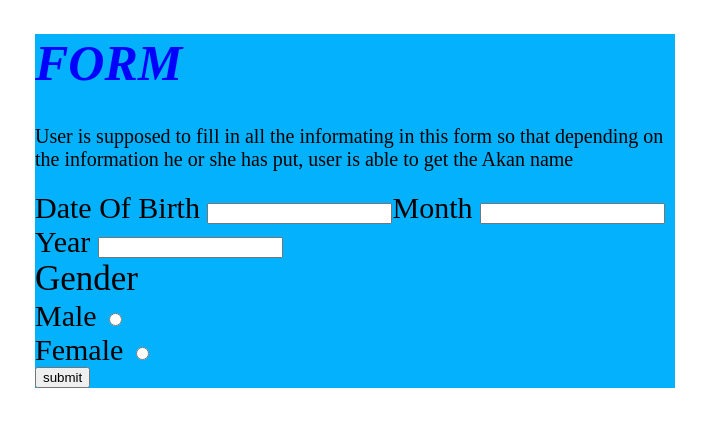
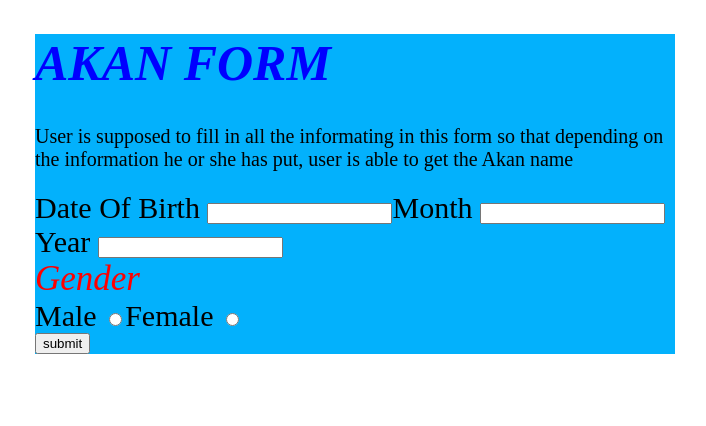
Before and after one commit to Eddahkarambu/Akan-Name-Calculator, a plain HTML site: page index.html in a window 1280 px wide. Shown: the whole page, without its empty margins (293-999 px from the left). Drawn offline with Linux system fonts and the light colour scheme.

Commit message:
changed heading

```diff
--- a/css/styles.css
+++ b/css/styles.css
@@ -23,13 +23,15 @@ h1{
 }
 .gendere{
   font-size: 35px;
+  color: red;
+  font-style: italic;
 }
 .femalee{
   font-size: 30px;
 
 }
 .submitee{
-  font-size: 30px;
+  font-size: 50px;
 }
 p{
   font-size: 20px;
@@ -45,3 +47,6 @@ p{
 .two{
   display: flex;
 }
+.three{
+  display: flex;
+}
--- a/index.html
+++ b/index.html
@@ -13,7 +13,7 @@
       <div class="brief">
 
 
-        <h1>FORM</h1>
+        <h1>AKAN FORM</h1>
 
         <p>User is supposed to fill in all the informating in this form so that depending on the information he or she has put, user is able to get the Akan name</p>
       </div>
@@ -39,9 +39,8 @@
         <div class="gendere">
           <label for="gender">Gender</label>
         </div>
-
-
-        <div class="malee">
+        <div class="three">
+          <div class="malee">
           <label for="Male">Male</label>
           <input type="radio" id="Male" name= "gender" name="radio">
         </div>
@@ -49,6 +48,7 @@
         <div class="femalee">
           <label for="female">Female</label>
           <input type="radio" id="Female" name= "gender" name="radio">
+          </div>
         </div>
 
         <div class="submite">
```
